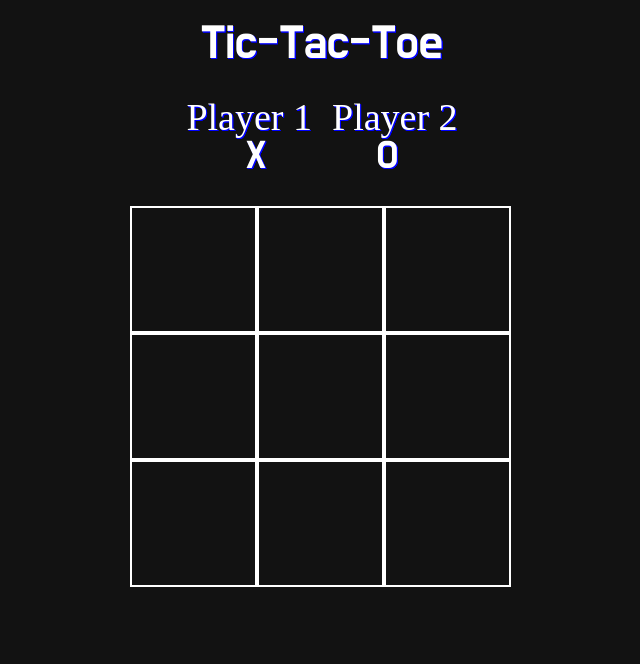
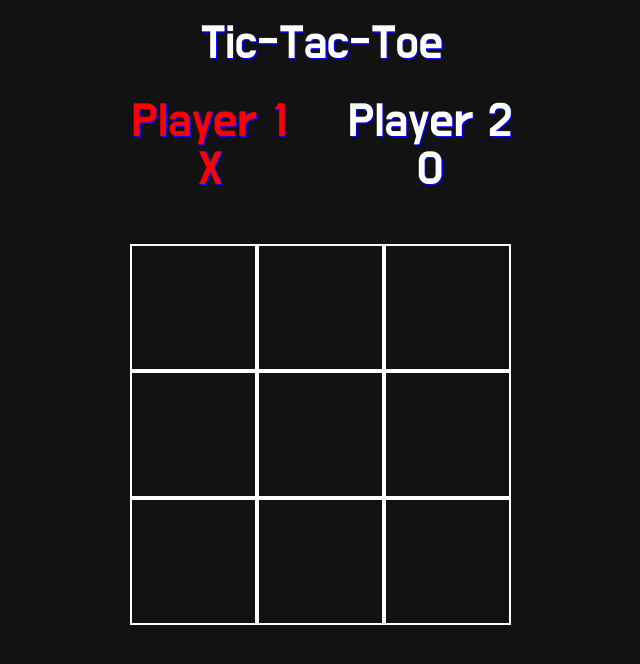
Before and after one commit to tmullin6/TicTacToe, a plain HTML site: page index.html in a window 1280 px wide. Both pictures are taken after a click on the button "Start Game". Shown: the whole page, without its empty margins (318-958 px from the left). Drawn offline with Linux system fonts and the light colour scheme.

Commit message:
Update stylesheet

```diff
--- a/game.js
+++ b/game.js
@@ -17,7 +17,6 @@ start.addEventListener("click",()=>{
     const player1=Player('Player 1','X');
     const player2=Player('Player 2','O');
 
-
     gameBoard.renderBoard(player1,player2);
     game.play(player1,player2);
 });
@@ -31,32 +30,38 @@ const gameBoard = (()=>{
     const renderBoard = (player1,player2)=>{
 
         const playerNames = document.createElement('div');
-        const playerSymbols=document.createElement('div');
-        const playerName1 = document.createElement('div');
-        const playerName2 = document.createElement('div');
-        const playerSymbol1 = document.createElement('div');
-        const playerSymbol2 = document.createElement('div');
+
+        const player1div = document.createElement('div');
+        const playerName1 = document.createElement('p');
+        const playerSymbol1 = document.createElement('p');
+
+        const player2div = document.createElement('div');
+        const playerName2 = document.createElement('p');
+        const playerSymbol2 = document.createElement('p');
+
         const gamearea = document.createElement("div");
 
         gamearea.classList.add("gameboard");
         playerNames.classList.add("playerarea");
-        playerSymbols.classList.add("symbolarea");
-        playerName1.classList.add("players");
-        playerName2.classList.add("players");
-        playerSymbol1.classList.add("symbols");
-        playerSymbol2.classList.add("symbols");
+
+        player1div.classList.add('player1');
+        player1div.classList.add('player-active');
+        player2div.classList.add('player2');
         playerName1.textContent=player1.name;
         playerName2.textContent=player2.name;
         playerSymbol1.textContent="X";
         playerSymbol2.textContent="O";
 
         startscreen.appendChild(playerNames);
-        startscreen.appendChild(playerSymbols);
         startscreen.appendChild(gamearea);
-        playerNames.appendChild(playerName1);
-        playerNames.appendChild(playerName2);
-        playerSymbols.appendChild(playerSymbol1);
-        playerSymbols.appendChild(playerSymbol2);
+
+        playerNames.appendChild(player1div);
+        player1div.appendChild(playerName1);
+        player1div.appendChild(playerSymbol1);
+
+        playerNames.appendChild(player2div);
+        player2div.appendChild(playerName2);
+        player2div.appendChild(playerSymbol2);
 
 
         for (let i =0;i<9;i++){
@@ -101,7 +106,7 @@ const gameBoard = (()=>{
         winName.classList.add('winner');
 
 
-        winName.textContent=`${player} is the winner`;
+        winName.textContent=`${player} Wins!`;
 
 
         restart.classList.add('restart');
@@ -150,7 +155,7 @@ const gameBoard = (()=>{
         const restart = document.createElement('button');
         const exit = document.createElement('button');
         winName.classList.add('winner');
-        winName.textContent="Tie Game";
+        winName.textContent="Tie Game, Try Again";
         restart.classList.add('restart');
         exit.classList.add('exit');
         restart.textContent="Play Again?";
@@ -163,6 +168,7 @@ const gameBoard = (()=>{
             startscreen.removeChild(winName);
             startscreen.removeChild(restart);
             startscreen.removeChild(exit);
+            startscreen.appendChild(title);
             for (let i =0;i<board.length;i++){
                 board[i].textContent="";
             }
@@ -254,6 +260,8 @@ const game =(()=>{
 
         const square = document.querySelectorAll(".gamesquare");
         gameBoard.board=Array.from(square);
+        const activePlayer1 = document.querySelector(".player1");
+        const activePlayer2 = document.querySelector(".player2");
 
         for (let i =0;i<gameBoard.board.length; i++){
 
@@ -265,6 +273,8 @@ const game =(()=>{
                 }
 
                 if(turn=='player1') {
+                    activePlayer1.classList.remove("player-active");
+                    activePlayer2.classList.add("player-active");
                     gameBoard.board[i].textContent=player1.symbol;
                     gameBoard.checkWinner(gameBoard.board,player1);
                     turn ='player2';
@@ -272,6 +282,8 @@ const game =(()=>{
                 }
 
                 else {
+                    activePlayer2.classList.remove("player-active");
+                    activePlayer1.classList.add("player-active");
                     gameBoard.board[i].textContent=player2.symbol;
                     gameBoard.checkWinner(gameBoard.board,player2);
                     turn ='player1';
--- a/style.css
+++ b/style.css
@@ -70,36 +70,29 @@ body {
 
 }
 
-.symbolarea {
-    display:flex;
-    justify-content: center;
-}
 
-
-.players {
-    font-size: 38px;
+.player1, .player2 {
+    font-size: 48px;
     color: white;
+    text-align: center;
+    font-family: 'Do Hyeon', sans-serif;
     text-shadow: 1px 1px blue,1px 1px blue,1px 1px blue,1px 1px blue;
-    margin-right: 10px;
-    margin-left:10px;
+    margin-right: 30px;
+    margin-left: 30px;
+    margin-bottom: 50px;
 
 }
 
-.symbols {
-    font-size: 40px;
-    font-family: 'Do Hyeon', sans-serif;
-    color: white;
-    text-shadow: 1px 1px blue,1px 1px blue,1px 1px blue,1px 1px blue;
-    margin-right: 55px;
-    margin-left: 55px;
-    margin-bottom: 30px;
+.player-active{
+    color:red;
 }
-
-
 
 .winner {
     font-size: 48px;
     text-align: center;
+    color: white;
+    font-family: 'Do Hyeon', sans-serif;
+    text-shadow: 1px 1px blue,1px 1px blue,1px 1px blue,1px 1px blue;
     margin-top:20vw;
     margin-bottom:20px;
 }
```
